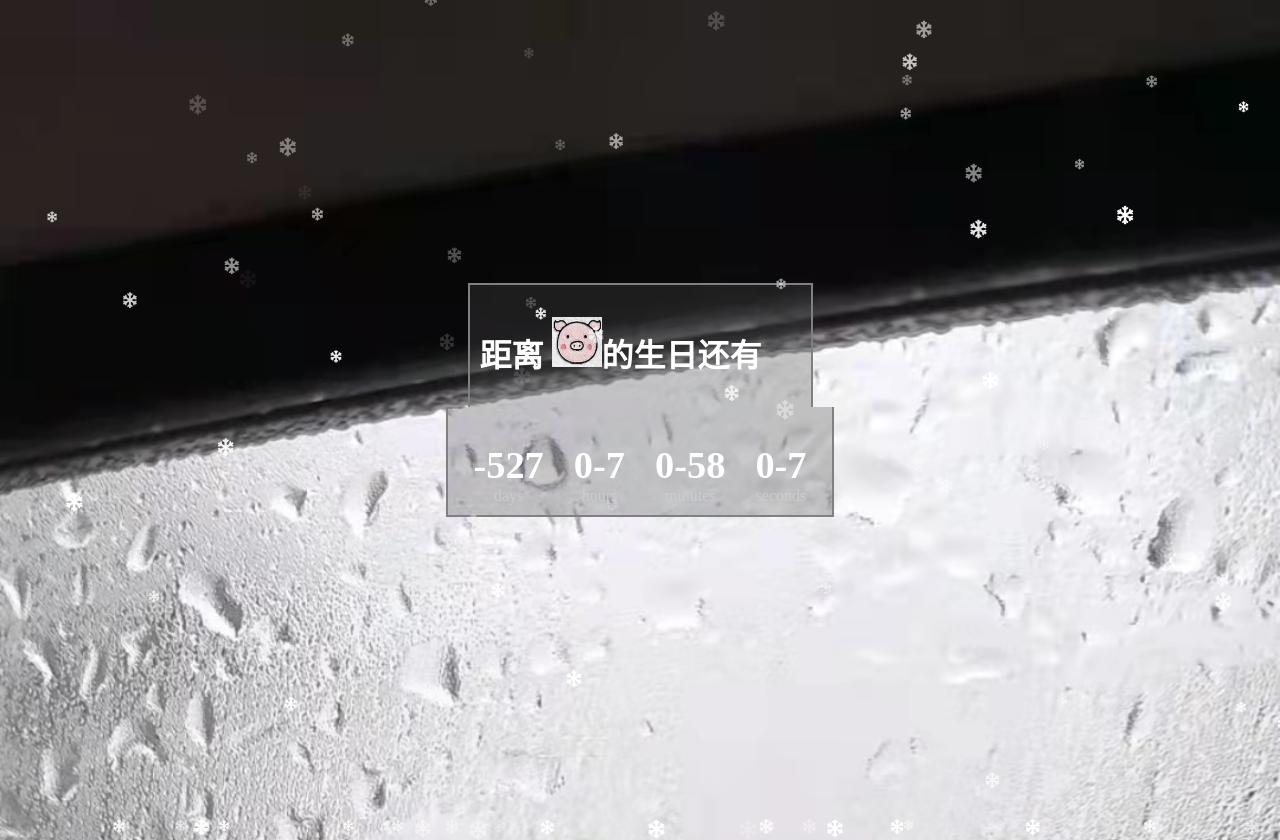
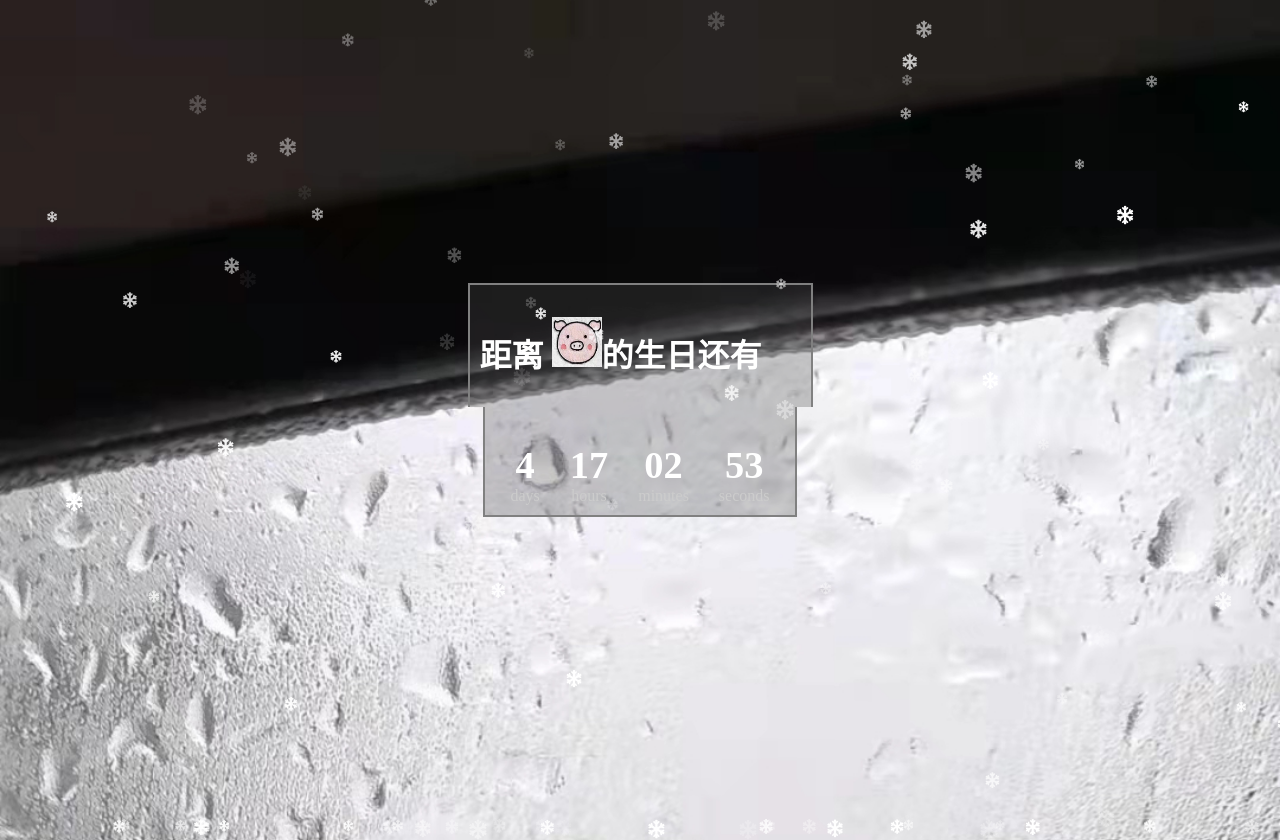
Before and after one commit to shutdowner/shutdowner.github.io, a plain HTML site: page indexn.html in a window 1280 px wide. Drawn offline with Linux system fonts and the light colour scheme.

```diff
--- a/indexn.html
+++ b/indexn.html
@@ -39,7 +39,7 @@
 <script>
 const body = document.body;
 // const endTime = new Date('November 29 2021 12:59:10');  // 设置到期日期
-const endTime = new Date('December 8 2021 00:00:00');  // 设置到期日期
+const endTime = new Date('May 23 2023 00:00:00');  // 设置到期日期
 const daysEl = document.getElementById('days');
 const hoursEl = document.getElementById('hours');
 const minutesEl = document.getElementById('minutes');
```
Also changed, not shown: index.html (+0 -1 lines), page2.html (+1 -1 lines).
